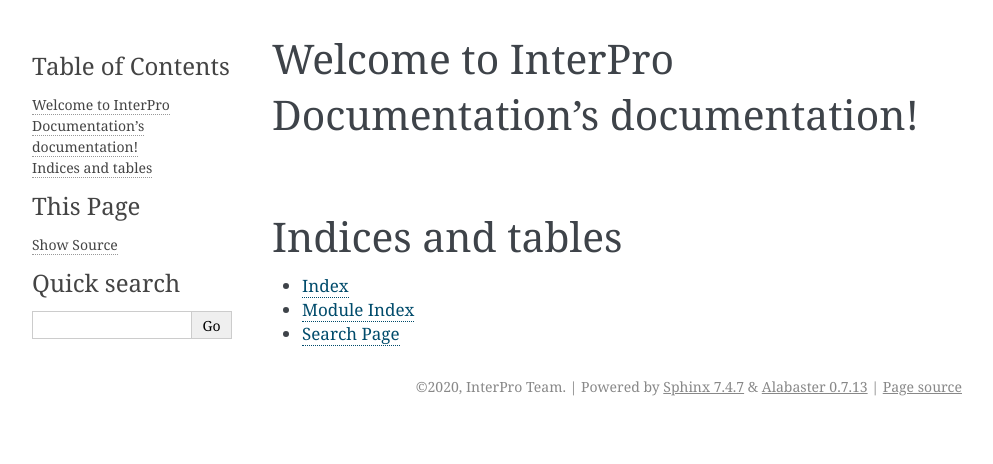
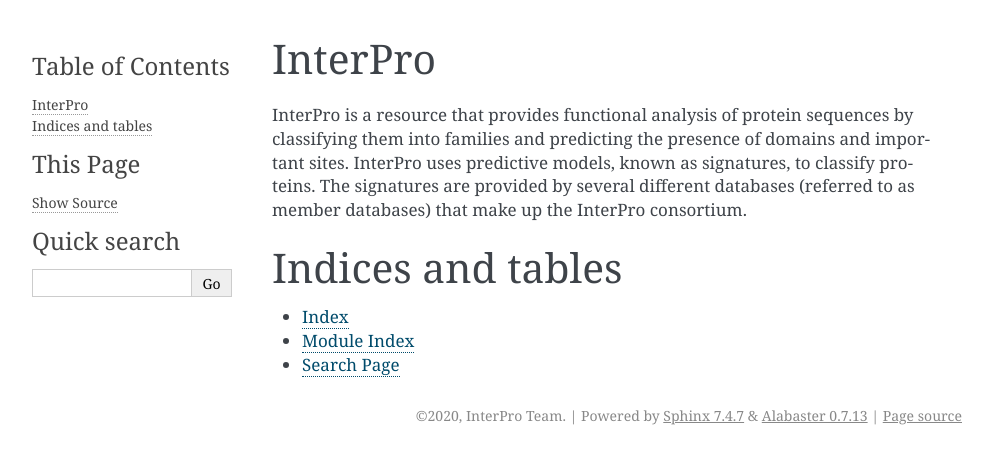
Before and after one commit to ProteinsWebTeam/interpro-docs, a Sphinx documentation site: the page built from docs/index.rst, in a window 1280 px wide. Shown: the top 464 px of the page, without its empty margins (148-1141 px from the left). Built offline with Sphinx 7.4.7, drawn with Linux system fonts in a browser that asks for light colours.

Commit message:
updated intro text

```diff
--- a/docs/index.rst
+++ b/docs/index.rst
@@ -3,8 +3,13 @@
    You can adapt this file completely to your liking, but it should at least
    contain the root `toctree` directive.
 
-Welcome to InterPro Documentation's documentation!
-==================================================
+InterPro
+========
+InterPro is a resource that provides functional analysis of protein sequences by
+classifying them into families and predicting the presence of domains and
+important sites. InterPro uses predictive models, known as signatures, to
+classify proteins. The signatures are provided by several different databases
+(referred to as member databases) that make up the InterPro consortium.
 
 .. toctree::
    :maxdepth: 2
```
Also changed, not shown: 1 other file.
